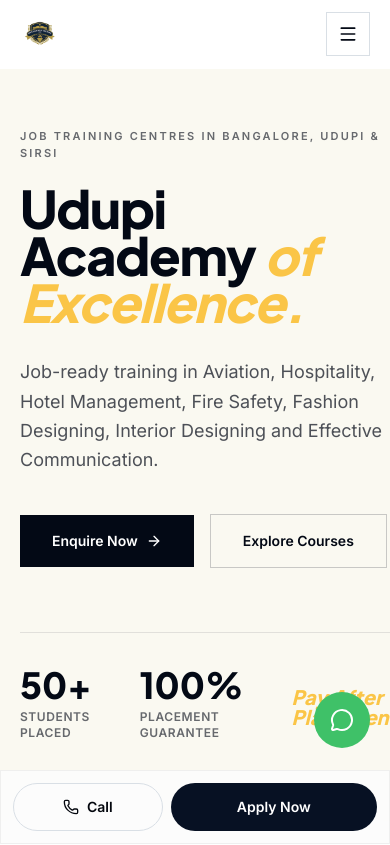
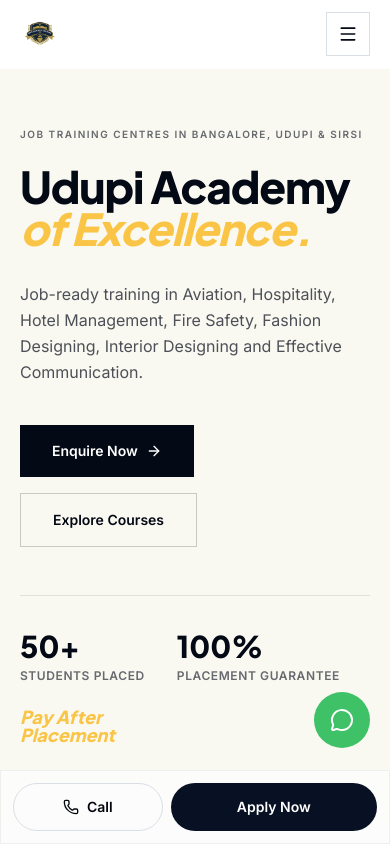
Before and after one commit to udupiacademyofexcellence/UdupiAcademyofExcellence, a React (Vite) app: page / in a window 390 px wide. Shown: the top 845 px of the page. Built offline with nearby package versions, Linux system fonts and the light colour scheme.

Commit message:
fix: improve Hero section mobile responsiveness

```diff
--- a/src/components/site/Hero.tsx
+++ b/src/components/site/Hero.tsx
@@ -12,21 +12,21 @@
           {/* Left Text Column */}
           <div className="relative z-20">
             <Reveal>
-              <p className="text-[11px] font-bold tracking-[0.2em] text-ink/60 uppercase mb-6">
-                Job Training Centres in Bangalore, Udupi & Sirsi
+              <p className="text-[10px] font-bold tracking-[0.15em] text-ink/60 uppercase mb-6 leading-snug">
+                Job Training Centres in Bangalore, Udupi &amp; Sirsi
               </p>
             </Reveal>
 
             <Reveal delay={80}>
-              <h1 className="font-display text-[3.25rem] leading-[0.9] font-extrabold text-ink sm:text-[5.5rem] lg:text-[7rem] tracking-tight">
-                Udupi <br className="hidden sm:block" />
-                Academy <br className="hidden sm:block" />
-                <span className="text-gold italic pr-4 sm:whitespace-nowrap">of Excellence.</span>
+              <h1 className="font-display text-[2.75rem] leading-[0.95] font-extrabold text-ink sm:text-[5.5rem] lg:text-[7rem] tracking-tight">
+                Udupi{" "}
+                Academy{" "}
+                <span className="text-gold italic">of Excellence.</span>
               </h1>
             </Reveal>
 
             <Reveal delay={160}>
-              <p className="mt-8 max-w-md text-lg leading-relaxed text-ink/70">
+              <p className="mt-8 w-full max-w-md text-base sm:text-lg leading-relaxed text-ink/70 pr-4 sm:pr-0">
                 Job-ready training in Aviation, Hospitality, Hotel Management, Fire Safety, Fashion Designing, Interior Designing and Effective Communication.
               </p>
             </Reveal>
@@ -43,17 +43,17 @@
             </Reveal>
 
             <Reveal delay={320}>
-              <div className="mt-16 flex items-center gap-12 border-t border-ink/10 pt-8">
+              <div className="mt-12 flex flex-wrap items-center gap-x-8 gap-y-6 border-t border-ink/10 pt-8">
                 <div>
-                  <p className="font-display text-4xl font-extrabold text-ink">50+</p>
+                  <p className="font-display text-3xl sm:text-4xl font-extrabold text-ink">50+</p>
                   <p className="text-xs font-semibold uppercase tracking-wider text-ink/60 mt-1">Students Placed</p>
                 </div>
                 <div>
-                  <p className="font-display text-4xl font-extrabold text-ink">100%</p>
+                  <p className="font-display text-3xl sm:text-4xl font-extrabold text-ink">100%</p>
                   <p className="text-xs font-semibold uppercase tracking-wider text-ink/60 mt-1">Placement Guarantee</p>
                 </div>
                 <div>
-                  <p className="font-display text-xl font-extrabold text-gold leading-none italic mt-2">Pay After<br/>Placement</p>
+                  <p className="font-display text-lg sm:text-xl font-extrabold text-gold leading-none italic">Pay After<br/>Placement</p>
                 </div>
               </div>
             </Reveal>
```
